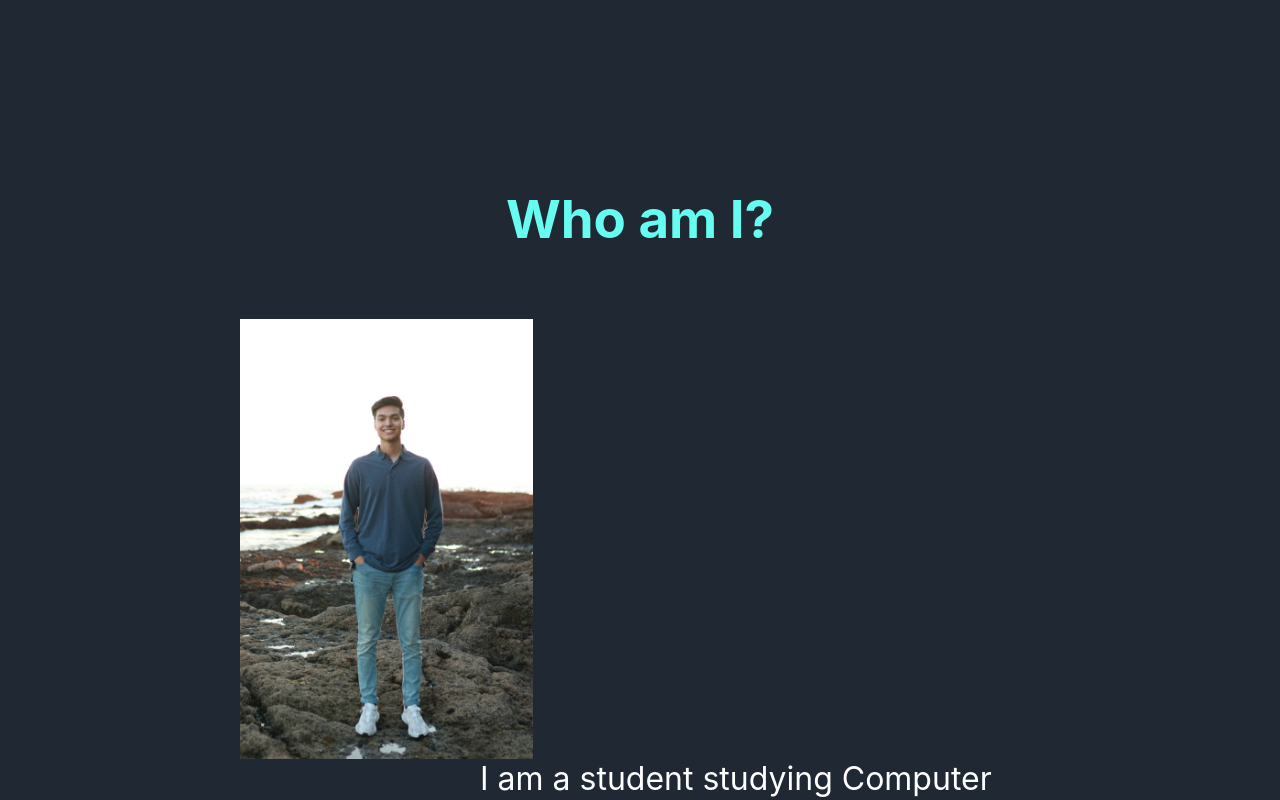
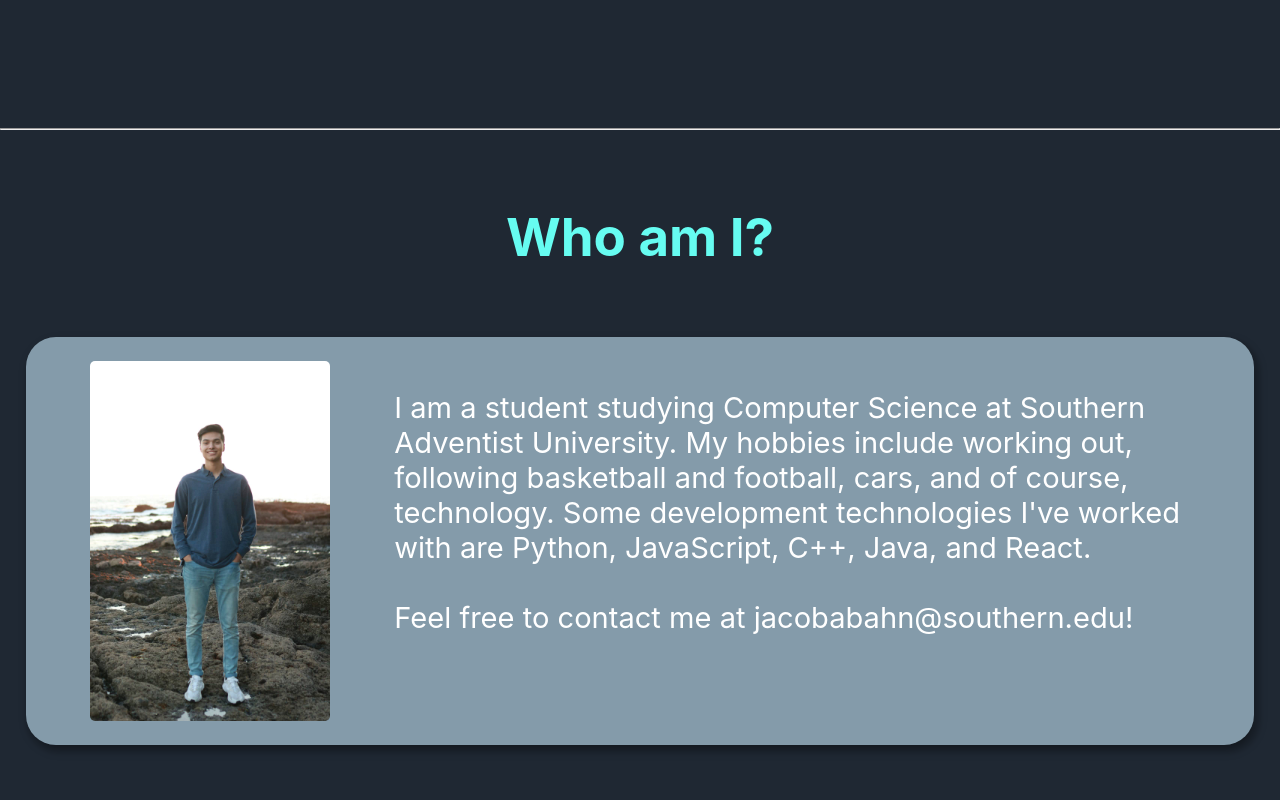
Before and after one commit to jacobabahn/jacobs-site, a React (Create React App) app: page / in a window 1280 px wide. Shown: the part 680-1480 px from the top of the page. Built offline with nearby package versions, Linux system fonts and the light colour scheme.

Commit message:
Added new animations and fixed some styling

```diff
--- a/package.json
+++ b/package.json
@@ -10,7 +10,9 @@
     "react": "^17.0.1",
     "react-dom": "^17.0.1",
     "react-lottie": "^1.2.3",
+    "react-reveal": "^1.2.2",
     "react-scripts": "4.0.3",
+    "react-scroll": "^1.8.2",
     "web-vitals": "^1.0.1"
   },
   "scripts": {
--- a/src/App.js
+++ b/src/App.js
@@ -1,16 +1,18 @@
 import Header from './components/Header'
 import './App.css'
+
 
 import Home from './components/Home'
 import AboutMe from './components/AboutMe'
 
 
-function App() {
+const App = () => {
   return (
     <div className="App" >
       {/* <Header /> */}
-      <Home />
-      <AboutMe />
+    	<Home />
+    	<hr/>
+		<AboutMe />
     </div>
   );
 }
--- a/src/components/AboutMe.css
+++ b/src/components/AboutMe.css
@@ -1,25 +1,43 @@
 .page {
-    height: 94vh;
+    height: 100vh;
     text-align: center;
-    display: block;
+    display: flex;
+    flex-direction: column;
+
 }
 .heading {
     font-size: calc(40px + 1vw);
     padding: 2rem 5rem;
     color: #66FCF1;
 }
+.content {
+    flex-direction: row;
+    flex: wrap;
+    padding-top: 3vh;
+    padding-bottom: 3vh;
+    /* padding-left: 15rem; */
+    justify-content: space-around;
+    background-color: #849baa;
+    border-radius: 30px;
+    box-shadow: 3px 7px 5px -5px rgba(0,0,0,0.2),3px 5px 5px 3px rgba(0,0,0,0.14),3px 5px 9px 3px rgba(0,0,0,0.12);
+    margin-left: 2vw;
+    margin-right: 2vw;
+}
 .ptext {
     color: white;
-    font-size: 2rem;
+    font-size: calc(15px + 1.1vw);
     text-align: left;
-    margin: 0 auto;
     float: right;
-    width: 50%;
-    margin-right: 10rem;
+    width: 65%;
+    /* margin: 0 auto; */
+    margin-right: 5%;
+
 }
 .me {
-    height: 55vh;
-    width: calc(height * .3636);
+    height: 45vh;
+    width: auto;
     float: left;
-    margin-left: 15rem;
+    border-radius: 5px;
+    /* margin: 0 auto; */
+    margin-left: 5vw;
 }
--- a/src/components/AboutMe.js
+++ b/src/components/AboutMe.js
@@ -1,4 +1,5 @@
 import React from 'react'
+import Fade from 'react-reveal/Fade'
 
 import './AboutMe.css'
 import me from '../me.jpg'
@@ -6,17 +7,18 @@ import me from '../me.jpg'
 const AboutMe = (props) => {
     return (
         <div className="page">
+            <Fade left>
                 <h1 className="heading">Who am I?</h1>
-            <div>
+                <div className="content">
                     <img className="me" src={me} />
                     <p className="ptext">
-                    I am a student studying Computer Science at Southern Adventist University. I hope to become a Software Engineer after I graduate.
+                        I am a student studying Computer Science at Southern Adventist University.
                         My hobbies include working out, following basketball and football, cars, and of course, technology.
                         Some development technologies I've worked with are Python, JavaScript, C++, Java, and React. <br/> <br/>
                         Feel free to contact me at jacobabahn@southern.edu!
                     </p>
                 </div>
-
+            </Fade>
         </div>
     )
 }
--- a/src/components/Home.css
+++ b/src/components/Home.css
@@ -17,7 +17,7 @@
     font-family: monospace;
     font-size: calc(30px + 2.75vw);;
     width: 15ch;
-    animation: type 2s steps(15), blink .5s step-end infinite alternate;
+    animation: type 1.5s steps(15), blink .5s step-end infinite alternate;
     margin-top: -10%;
     margin-bottom: 7%;
     text-align: center;
@@ -26,16 +26,18 @@
     margin-top: 0%;
     color: #1f2833;
     text-align: center;
-    font-size: calc(15px + 1vw);;
-    animation: show 3s;
-    animation-delay: 2.5s;
+    font-size: calc(15px + 1vw);
+    animation: show 1.5s;
+    animation-delay: 2s;
     animation-fill-mode: forwards;
 }
 .down {
     height: 10vh;
-    width: 6vw;
+    width: auto;
     position: absolute;
     margin-top: 40%;
+    animation: delayed 0s 3s forwards;
+    visibility: hidden;
 }
 @keyframes type {
     0% {
@@ -56,3 +58,6 @@
         color: white;
     }
 }
+@keyframes delayed {
+    to { visibility: visible;}
+}
```
Also changed, not shown: 1 other file (tests, documents, lock files or other folders). Lines whose indentation alone changed are shown as unchanged.
